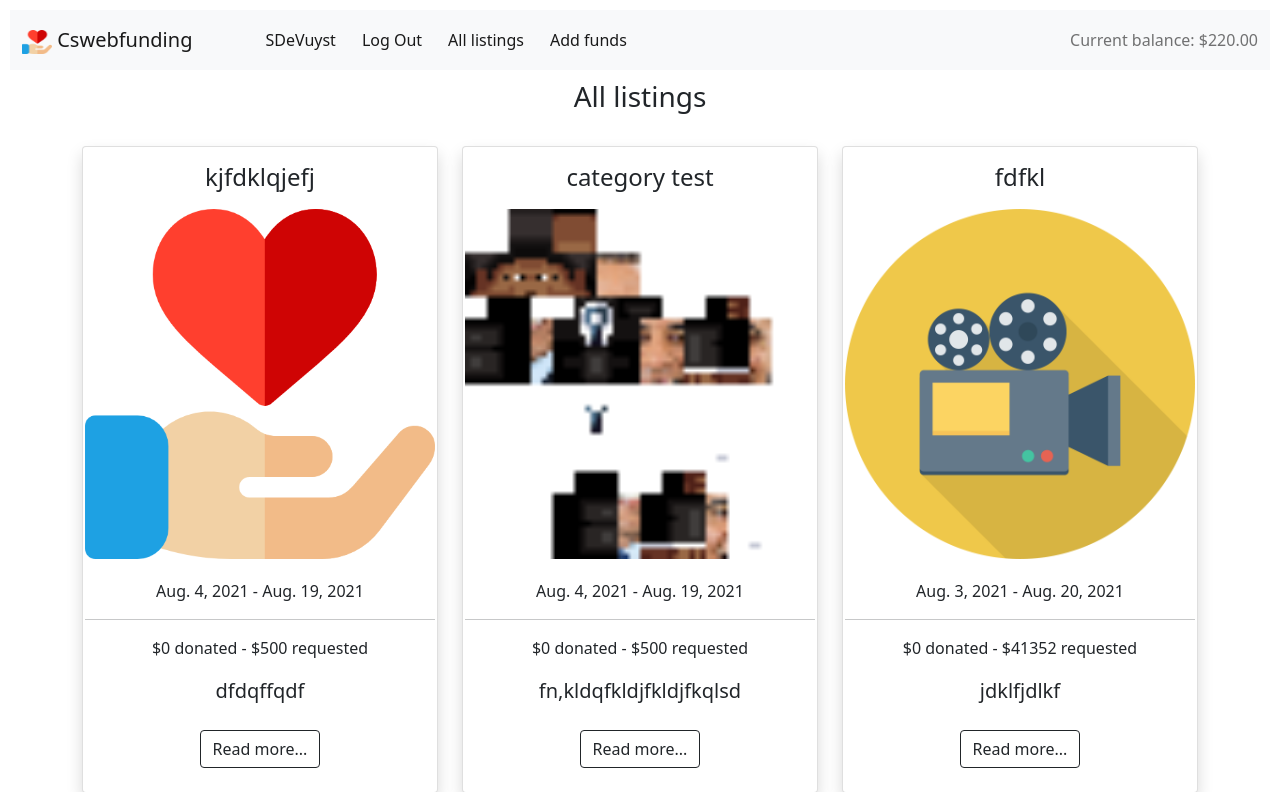
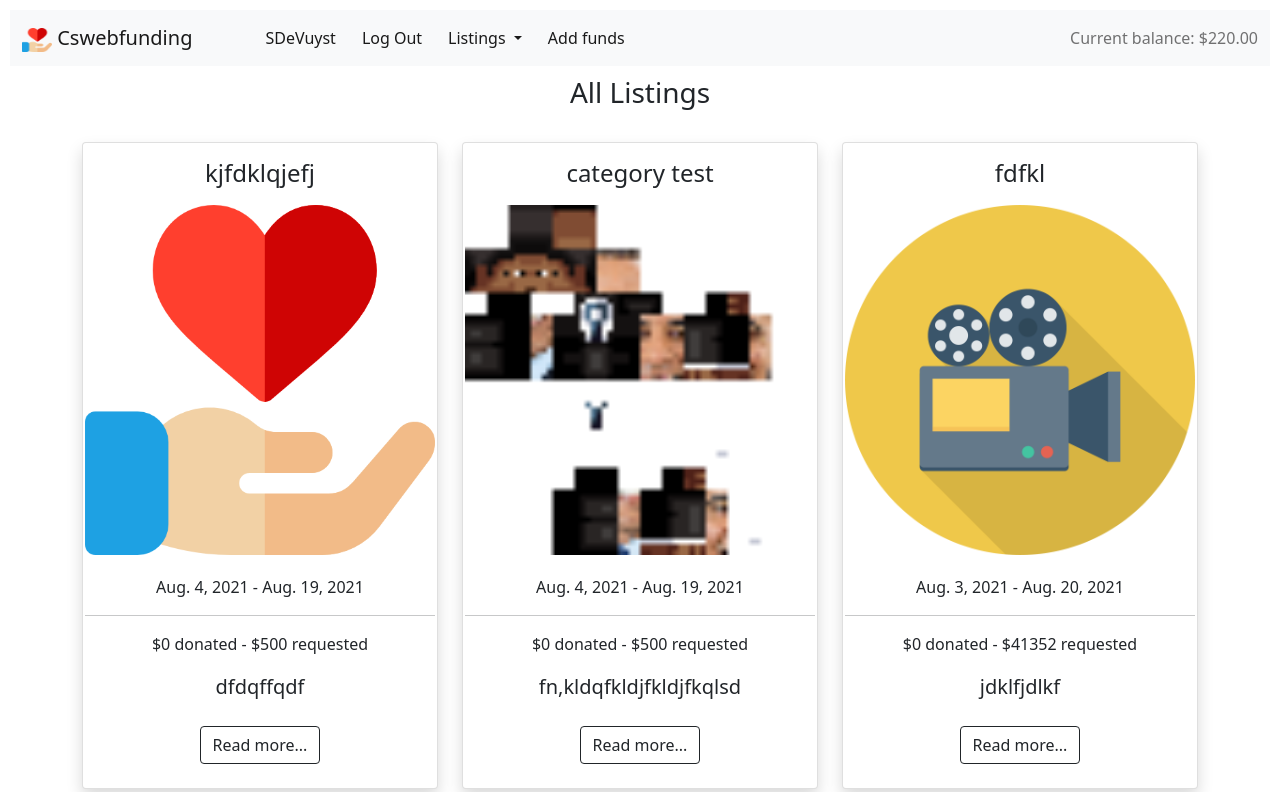
Before and after one commit to SDeVuyst/CS50W-final-project, a Django app: page /all_listings in a window 1280 px wide. Shown: the top 792 px of the page. Run offline with Django 3.2, Linux system fonts and the light colour scheme; a user stored in the database is signed in; data comes from the database, SQL or seed files in the repository; both versions use the stored data as it was after the commit.

Commit message:
added dropdown from listings

```diff
--- a/FINAL PROJECT/cswebfunding/static/cswebfunding/styles.css
+++ b/FINAL PROJECT/cswebfunding/static/cswebfunding/styles.css
@@ -59,15 +59,14 @@ nav {
 }
 
 /* based on https://stackoverflow.com/questions/39495493/line-under-navbar-when-hovering */
-.nav-link {
+.underline {
   color: #d20807;
   float: left;
   position: relative;
-  padding: 10px 20px;
   overflow: hidden;
 }
 
-.nav-link::after {
+.underline::after {
   background-color: #d20807;
   content: "";
   width: 0;
@@ -78,10 +77,11 @@ nav {
   position: absolute;
 }
 
-.nav-link:hover::after {
+.underline:hover::after {
   width: 100%;
 }
 /* ~~~~~~~~~~~~~~~~~~~~~~~~~~~~~~~~~~~~~~~~~~~~~~~~~~~~~~~~~~~~~~~~~~~~~~~~~~~~~~~~~~~~ */
+
 
 .center {
   text-align: center;
--- a/FINAL PROJECT/cswebfunding/templates/cswebfunding/all_listings.html
+++ /dev/null
@@ -1,62 +0,0 @@
-{% extends "cswebfunding/layout.html" %}
-
-{% block body %}
-
-
-
-<!-- inspired on https://bootsnipp.com/20snippets/01pbj -->
-<h3 class="center">All listings</h3>
-
-<div class="container mb-4">
-  <div class="row">
-
-    {% for listing in listings.object_list %}
-      <div class="col-12 col-sm-12 col-md-6 col-lg-4 col-xl-4 mt-4">
-          <div class="card shadow center">
-              <div class="card-body text-center">
-                <h4>{{ listing.title }}</h4>
-                <div class="imageitem">
-                  <a href="/listing/{{ listing.id }}">
-                    <img id="output" class="card-img-top" src="{{ listing.photo.url }}" alt="main image of {{ listing.title }}">
-                  </a>
-                </div>
-                <ul class="list-inline mt-3">
-                    <li class="list-inline-item"><i class="far fa-clock"></i>{{ listing.created_at }} - {{ listing.final_date }}</li>
-                </ul>
-                <hr>
-                <p>${{listing.donated}} donated - ${{ listing.goal }} requested</p>
-
-                <p class="lead">{{ listing.description }}</p>
-                <a class="btn btn-outline-dark my-2" href="/listing/{{ listing.id }}" role="button">Read more...</a>
-              </div>
-          </div>
-      </div>
-    {% endfor %}
-  </div>
-</div>
-
-{% if listings.has_other_pages %}
-<nav class="all_listingss_pages">
-    <ul class="pagination justify-content-center">
-      {% if listings.has_previous %}
-      <li class="page-item">
-        <a class="page-link" href="?page={{ listings.previous_page_number }}" aria-label="Previous">
-          <span aria-hidden="true">&laquo;</span>
-        </a>
-      </li>
-      <li class="page-item"><a class="page-link" href="?page={{ listingss.previous_page_number }}">{{ listings.previous_page_number }}</a></li>
-      {% endif %}
-      <li class="page-item"><a class="page-link" href="?page={{ listings.number }}">{{ listings.number }}</a></li>
-      {% if listings.has_next %}
-      <li class="page-item"><a class="page-link" href="?page={{ listings.next_page_number }}">{{ listings.next_page_number }}</a></li>
-      <li class="page-item">
-        <a class="page-link" href="?page={{ listings.next_page_number }}" aria-label="Next">
-          <span aria-hidden="true">&raquo;</span>
-        </a>
-      </li>
-      {% endif %}
-    </ul>
-</nav>
-
-{% endif %}
-{% endblock %}
--- a/FINAL PROJECT/cswebfunding/templates/cswebfunding/layout.html
+++ b/FINAL PROJECT/cswebfunding/templates/cswebfunding/layout.html
@@ -26,16 +26,27 @@
 
                     {% if user.is_authenticated %}
                         <li class="nav-item">
-                            <a class="nav-link active" href="{% url 'profile' id=request.user.id %}">{{ user.username }}</a>
+                            <a class="nav-link active underline" href="{% url 'profile' id=request.user.id %}">{{ user.username }}</a>
                         </li>
                         <li class="nav-item">
-                            <a class="nav-link active" href="{% url 'logout' %}">Log Out</a>
+                            <a class="nav-link active underline" href="{% url 'logout' %}">Log Out</a>
+                        </li>
+                        <li class="nav-item dropdown">
+                            <a class="nav-link active dropdown-toggle" href="" id="navbarDropdown" role="button" data-bs-toggle="dropdown" aria-expanded="false">
+                                Listings
+                            </a>
+                            <ul class="dropdown-menu" aria-labelledby="navbarDropdown">
+                                <li><a class="dropdown-item" href="{% url 'all_listings' %}">All listings</a></li>
+                                <li><hr class="dropdown-divider"></li>
+                                <li><a class="dropdown-item" href="/filter/goodcause">Good Causes</a></li>
+                                <li><a class="dropdown-item" href="/filter/project">Projects</a></li>
+                                <li><hr class="dropdown-divider"></li>
+                                <!-- TODO: make modal appear on press filter listinsg -->
+                                <li><a class="dropdown-item" href="#">Filter listings</a></li>
+                            </ul>
                         </li>
                         <li class="nav-item">
-                            <a class="nav-link active" href="{% url 'all_listings' %}">All listings</a>
-                        </li>
-                        <li class="nav-item">
-                            <a class="nav-link active" onclick="hidemodalmessage()" data-bs-toggle="modal" data-bs-target="#fundsModal">Add funds</a>
+                            <a class="nav-link active underline" onclick="hidemodalmessage()" data-bs-toggle="modal" data-bs-target="#fundsModal">Add funds</a>
                         </li>
                     </ul>
                     <span class="navbar-text" id="balance">
@@ -44,13 +55,13 @@
 
                     {% else %}
                         <li class="nav-item">
-                            <a class="nav-link active" href="{% url 'login' %}">Log In</a>
+                            <a class="nav-link active underline" href="{% url 'login' %}">Log In</a>
                         </li>
                         <li class="nav-item">
-                            <a class="nav-link active" href="{% url 'register' %}">Register</a>
+                            <a class="nav-link active underline" href="{% url 'register' %}">Register</a>
                         </li>
                         <li class="nav-item">
-                            <a class="nav-link active" href="{% url 'all_listings' %}">All listings</a>
+                            <a class="nav-link active underline" href="{% url 'all_listings' %}">All listings</a>
                         </li>
                     </ul>
                     {% endif %}
--- a/FINAL PROJECT/cswebfunding/urls.py
+++ b/FINAL PROJECT/cswebfunding/urls.py
@@ -13,4 +13,5 @@ urlpatterns = [
     path("listing/<int:id>", views.listing, name="listing"),
     path("addfunds/<str:amount>", views.addfunds, name="addfunds"),
     path("profile/<int:id>", views.profile, name="profile"),
+    path("filter/<str:filter>", views.filtered_listings, name="filtered_listings"),
 ]
--- a/FINAL PROJECT/cswebfunding/views.py
+++ b/FINAL PROJECT/cswebfunding/views.py
@@ -137,12 +137,13 @@ def all_listings(request):
     page_number = request.GET.get('page')
     page_obj = paginator.get_page(page_number)
 
-    return render(request, "cswebfunding/all_listings.html", {
+    return render(request, "cswebfunding/listings.html", {
+        'title': 'All Listings',
         'listings': page_obj
     })
 
 
-def listing (request, id):
+def listing(request, id):
     try:
         listing = Listing.objects.get(id=id)
     except ObjectDoesNotExist:
@@ -153,9 +154,35 @@ def listing (request, id):
     })
 
 
-def profile (request, id):
+def profile(request, id):
+
 
     profile = User.objects.get(id=id)
     return render(request, "cswebfunding/profile.html", {
         "profile": profile
     })
+
+def filtered_listings(request, filter):
+
+    if filter == 'goodcause':
+        listings = Listing.objects.filter(goodcause=1).order_by('-id')
+        title = "Good Causes"
+
+    elif filter == 'project':
+        listings = Listing.objects.filter(project=1).order_by('-id')
+        title = "Projects"
+
+    else:
+        return render(request, "cswebfunding/index.html")
+
+
+    # Add Paginator
+    paginator = Paginator(listings, 9)
+
+    page_number = request.GET.get('page')
+    page_obj = paginator.get_page(page_number)
+
+    return render(request, "cswebfunding/listings.html", {
+        'title': title,
+        'listings': page_obj
+    })
```
Also changed, not shown: FINAL PROJECT/cswebfunding/templates/cswebfunding/listings.html (added, +67 -0 lines), FINAL PROJECT/db.sqlite3, FINAL PROJECT/media/media/Kanye_east.png (added).
